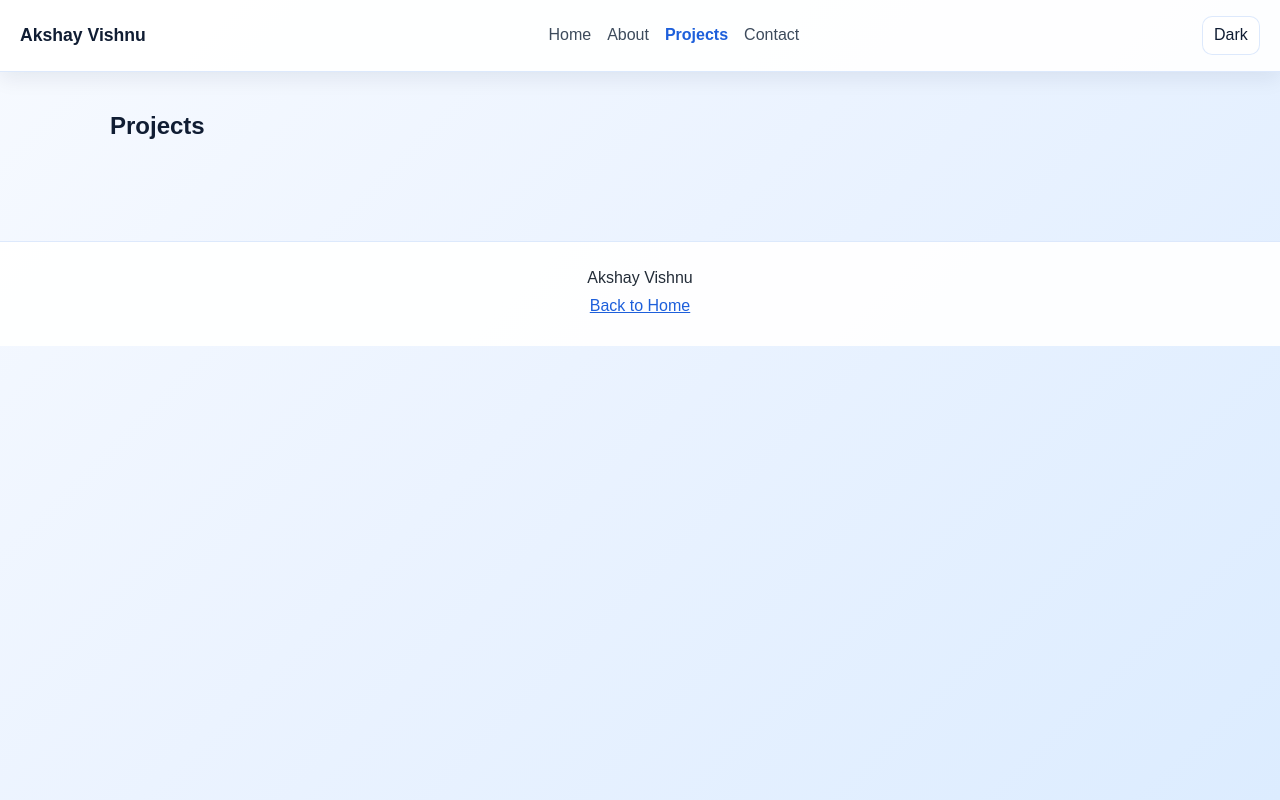
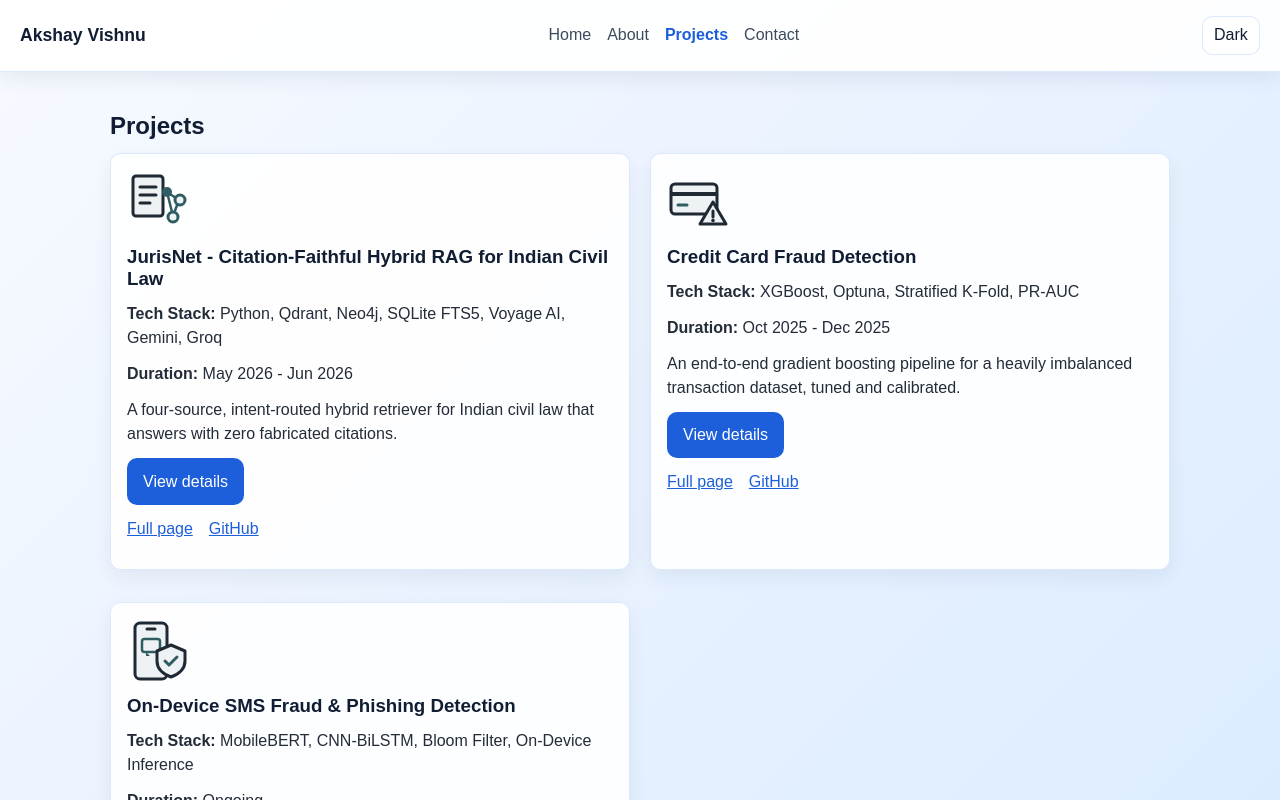
Before and after one commit to AkshayyVishnu/Personal_Portfolio, a React (Vite) app in the folder assignment-2/: page /projects in a window 1280 px wide. Shown: the top 800 px of the page. Built offline with nearby package versions, Linux system fonts and the light colour scheme.

Commit message:
feat(a2): add ProjectCard and TechStack, render Projects from data with per-card state

```diff
--- /dev/null
+++ b/assignment-2/src/components/ProjectCard.jsx
@@ -0,0 +1,37 @@
+import { useState } from 'react';
+import { Link } from 'react-router-dom';
+import TechStack from './TechStack';
+
+function ProjectCard({ id, title, image, alt, duration, link, tech, description, details }) {
+  // scoped per instance: each card owns its own copy of this state
+  const [open, setOpen] = useState(false);
+
+  return (
+    <article className="project-card">
+      <img className="card-icon" src={image} width="64" height="64" alt={alt} />
+      <h3>{title}</h3>
+
+      <TechStack items={tech} />
+      <p><strong>Duration:</strong> {duration}</p>
+      <p>{description}</p>
+
+      <button
+        type="button"
+        className="btn"
+        onClick={() => setOpen(!open)}
+        aria-expanded={open}
+      >
+        {open ? 'Hide details' : 'View details'}
+      </button>
+
+      {open && details.map((point) => <p key={point}>{point}</p>)}
+
+      <p className="card-links">
+        <Link to={`/projects/${id}`}>Full page</Link>
+        <a href={link}>GitHub</a>
+      </p>
+    </article>
+  );
+}
+
+export default ProjectCard;
--- /dev/null
+++ b/assignment-2/src/components/TechStack.jsx
@@ -0,0 +1,9 @@
+function TechStack({ items }) {
+  return (
+    <p className="tech-stack">
+      <strong>Tech Stack:</strong> {items.join(', ')}
+    </p>
+  );
+}
+
+export default TechStack;
--- a/assignment-2/src/pages/Projects.jsx
+++ b/assignment-2/src/pages/Projects.jsx
@@ -1,5 +1,17 @@
+import { projects } from '../data/projects';
+import ProjectCard from '../components/ProjectCard';
+
 function Projects() {
-  return <section><h1>Projects</h1></section>;
+  return (
+    <section id="projects">
+      <h1>Projects</h1>
+      <div className="project-grid">
+        {projects.map((project) => (
+          <ProjectCard key={project.id} {...project} />
+        ))}
+      </div>
+    </section>
+  );
 }
 
 export default Projects;
```
